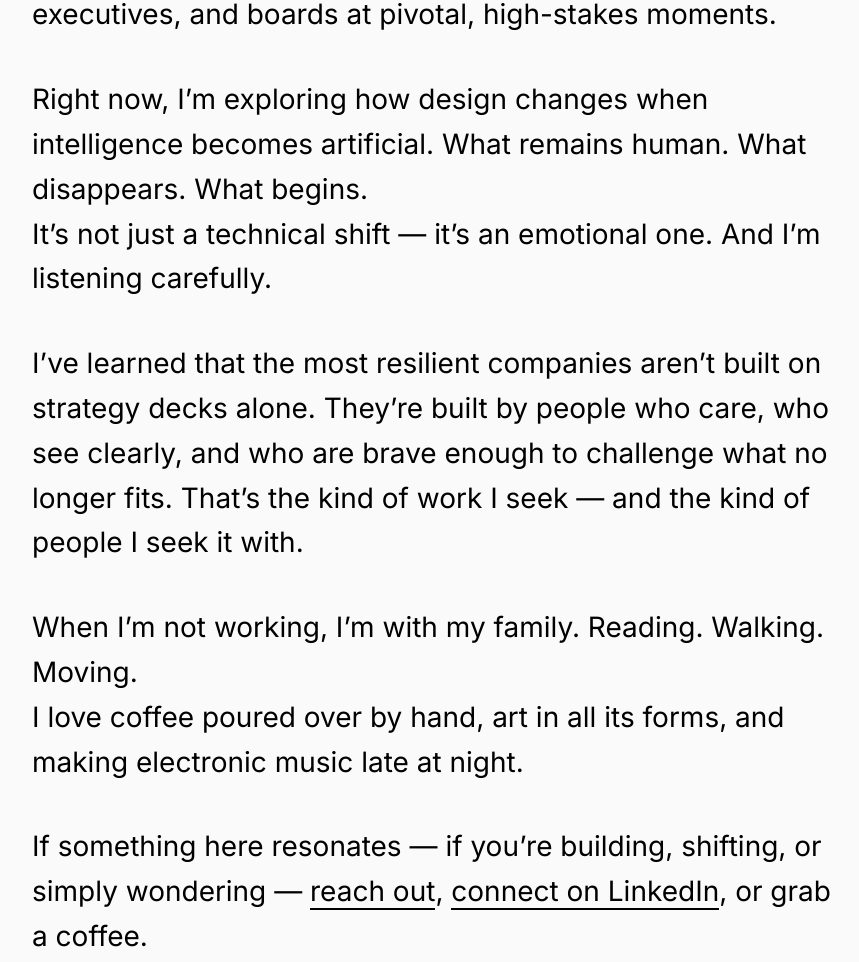
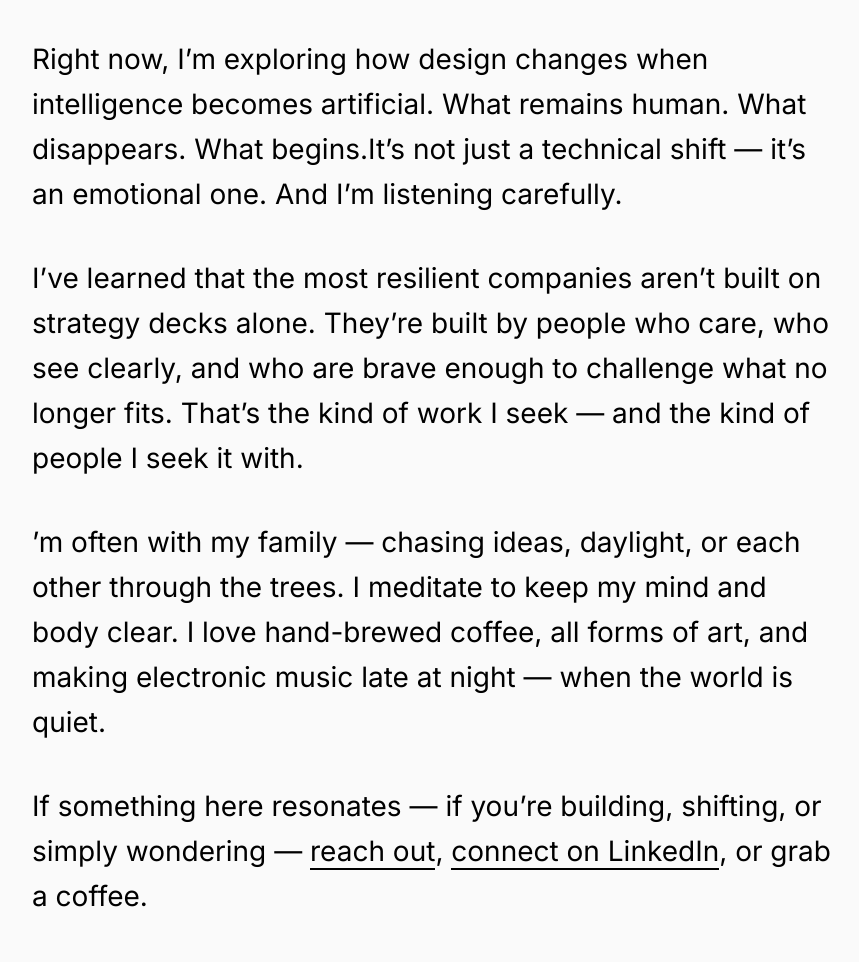
Before and after one commit to frankmuellerpierstorff/frankmuellerpierstorff.github.io, a plain HTML site: page index.html in a window 1280 px wide. Shown: the part 1062-2024 px from the top of the page, without its empty margins (208-1067 px from the left). Drawn offline with Linux system fonts and the light colour scheme.

Commit message:
Update index.html

```diff
--- a/index.html
+++ b/index.html
@@ -57,20 +57,17 @@
 
 <p>I’m Frank Müller-Pierstorff — a designer, mentor, and advisor based in Berlin.</p>
 
-<p>My work begins with a question: What brings people closer — to each other, to themselves, to what matters?</p>
-
-<p>That question has shaped the brands, products, teams, and cultures I’ve helped create. It still shapes how I lead, listen, and make.</p>
+<p>My work begins with a question: What brings people closer — to each other, to themselves, to what matters?That question has shaped the brands, products, teams, and cultures I’ve helped create. It still shapes how I lead, listen, and make.</p>
 
 <p>I’ve taken startups from idea to outcome — from purpose to impact, from zero to multi-million dollar exits. I’ve helped global companies like BCG rediscover who they are — and what they could become. When things are in motion, I come in. Not to control the shift, but to give it direction.</p>
 
 <p>I’m the founder and CEO of <strong>Obvious</strong> — a hands-on clarity practice focused on brand building, experience design, and strategic execution. I work closely with founders, executives, and boards at pivotal, high-stakes moments.</p>
 
-<p>Right now, I’m exploring how design changes when intelligence becomes artificial. What remains human. What disappears. What begins.<br>It’s not just a technical shift — it’s an emotional one. And I’m listening carefully.</p>
+<p>Right now, I’m exploring how design changes when intelligence becomes artificial. What remains human. What disappears. What begins.It’s not just a technical shift — it’s an emotional one. And I’m listening carefully.</p>
 
 <p>I’ve learned that the most resilient companies aren’t built on strategy decks alone. They’re built by people who care, who see clearly, and who are brave enough to challenge what no longer fits. That’s the kind of work I seek — and the kind of people I seek it with.</p>
 
-<p>When I’m not working, I’m with my family. Reading. Walking. Moving.<br>
-I love coffee poured over by hand, art in all its forms, and making electronic music late at night.</p>
+<p>’m often with my family — chasing ideas, daylight, or each other through the trees. I meditate to keep my mind and body clear. I love hand-brewed coffee, all forms of art, and making electronic music late at night — when the world is quiet.</p>
 
 <p>If something here resonates — if you’re building, shifting, or simply wondering — <a href="mailto:frankmuellerpierstorff@gmail.com">reach out</a>, <a href="https://www.linkedin.com/in/frankmuellerpierstorff" target="_blank">connect on LinkedIn</a>, or grab a coffee.</p>
 
```
